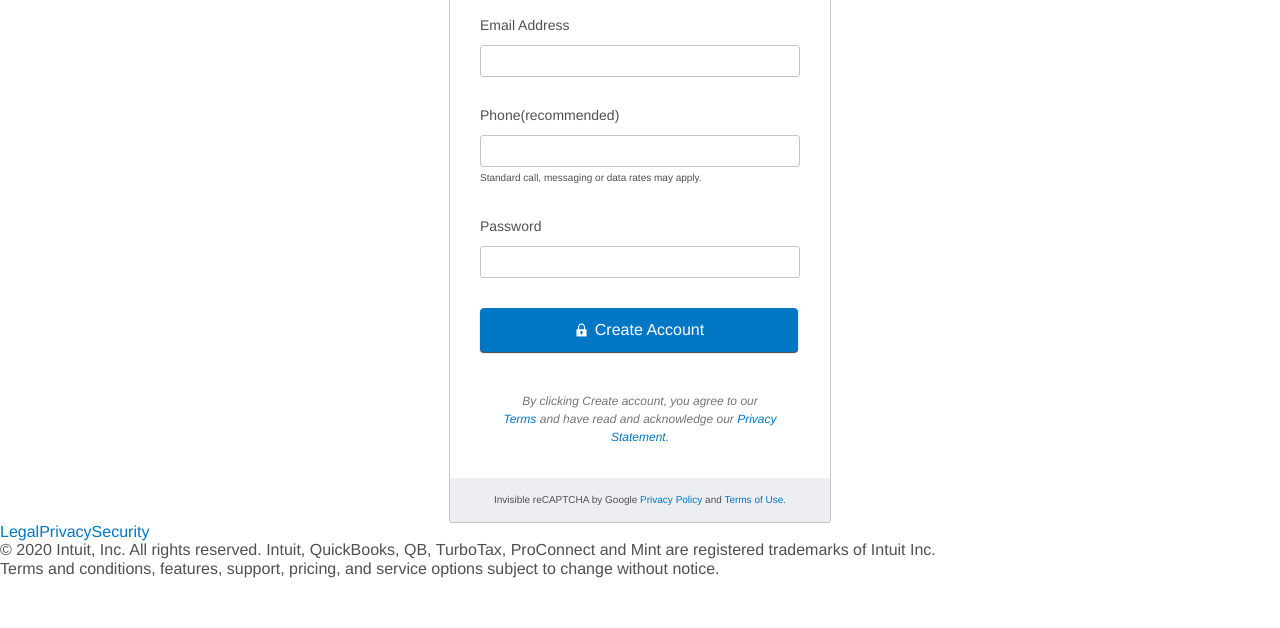
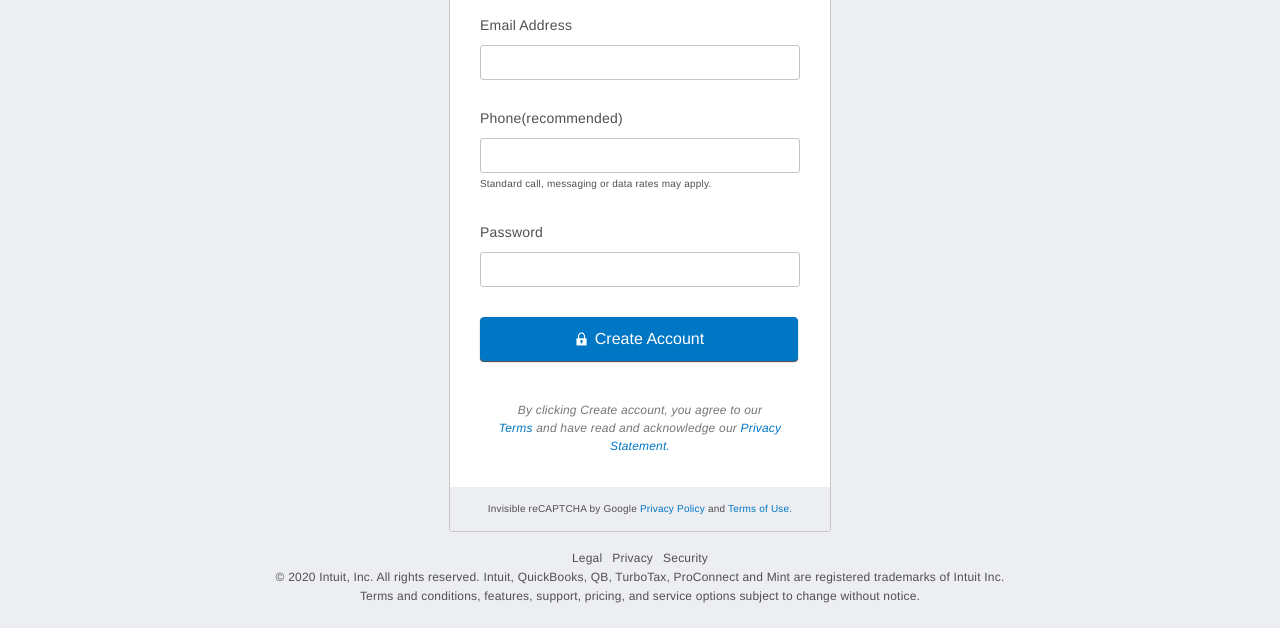
Before and after one commit to smcommits/Signup-Form, a plain HTML site: page index.html in a window 1280 px wide. Shown: the part 300-928 px from the top of the page. Before the commit the page ends 878 px from the top, so only its background shows below. Drawn offline with nearby package versions, Linux system fonts and the light colour scheme.

Commit message:
Add footer style

```diff
--- a/style.css
+++ b/style.css
@@ -1,11 +1,13 @@
 body {
     font-family: "AvenirNext", Avenir, "Helvetica Neue", Helvetica, Arial, sans-serif;
     color: #505050;
+    letter-spacing: 0.2px;
+    background: #eceef1;
 }
 
-a{
+a {
     text-decoration: none;
-    color: #0077C5;
+    color: #0077c5;
 }
 p {
     margin: 0;
@@ -55,6 +57,7 @@ button .lock {
 #sign-in button {
     width: 103px;
     height: 34px;
+    font-size: 13.5px;
 }
 
 #sign-in p {
@@ -106,14 +109,14 @@ button .lock {
     color: #7e7e7e;
 }
 
-#signup{
+#signup {
     margin: 0 auto;
     width: 320px;
     border: 1px solid #c7c7c7;
     border-radius: 2px;
     padding: 30px;
     height: 80%;
-
+    background-color: #fff;
 }
 
 #signup h1 {
@@ -124,22 +127,21 @@ button .lock {
     margin: 0;
 }
 
-#disc{
+#disc {
     font-size: 14px;
     padding-top: 20px;
 }
 
-#signup-form{
-    display:flex;
+#signup-form {
+    display: flex;
     flex-direction: column;
-
 }
 
-#sign-header{
+#sign-header {
     padding-bottom: 20px;
 }
 
-.input-label{
+.input-label {
     display: flex;
     flex-direction: column;
     justify-content: flex-start;
@@ -147,41 +149,40 @@ button .lock {
     margin-bottom: 30px;
 }
 
-.input-label label{
+.input-label label {
     padding-bottom: 12px;
     font-size: 14px;
 }
 
-.input-label input{
-    height: 30px;
+.input-label input {
+    height: 33px;
     padding: 0 6px 0 8px;
-    border: 1px solid #C1C5C8;
+    border: 1px solid #c1c5c8;
     border-radius: 3px;
 }
 
-.input-label input:focus{
-    border: 1px solid #52A8EC;
+.input-label input:focus {
+    border: 1px solid #52a8ec;
     outline: 0 none;
     border-color: rgba(82, 168, 236, 0.8);
     box-shadow: 0 1px 1px rgba(0, 0, 0, 0.075) inset, 0 0 8px rgba(82, 168, 236, 0.6);
-
 }
 
-#small{
+#small {
     font-size: 10px;
     padding: 5px 0;
 }
 
-#signup-form button{
+#signup-form button {
     width: 318px;
     height: 44px;
     padding: 6px 12px;
     margin-bottom: 40px;
-    border-color:#0077c5;
+    border-color: #0077c5;
     box-shadow: 0 1px 1px 0 rgba(0, 0, 0, 0.75);
 }
 
-#bottom-text{
+#bottom-text {
     font-size: 12px;
     font-style: italic;
     color: #757575;
@@ -189,9 +190,27 @@ button .lock {
     text-align: center;
 }
 
-#recap{
+#recap {
     padding: 16px;
     font-size: 10px;
     margin: 32px -30px -30px -30px;
-    background: #ECEEF1;
+    background: #eceef1;
 }
+
+footer {
+    text-align: center;
+    padding: 20px 0;
+    font-size: 12px;
+}
+
+footer p {
+    margin: 5px auto;
+}
+
+#links a {
+    color: #505050;
+}
+#links a:nth-child(2),
+#links a:last-child {
+    padding-left: 10px;
+}
```
Also changed, not shown: index.html (indentation only).
